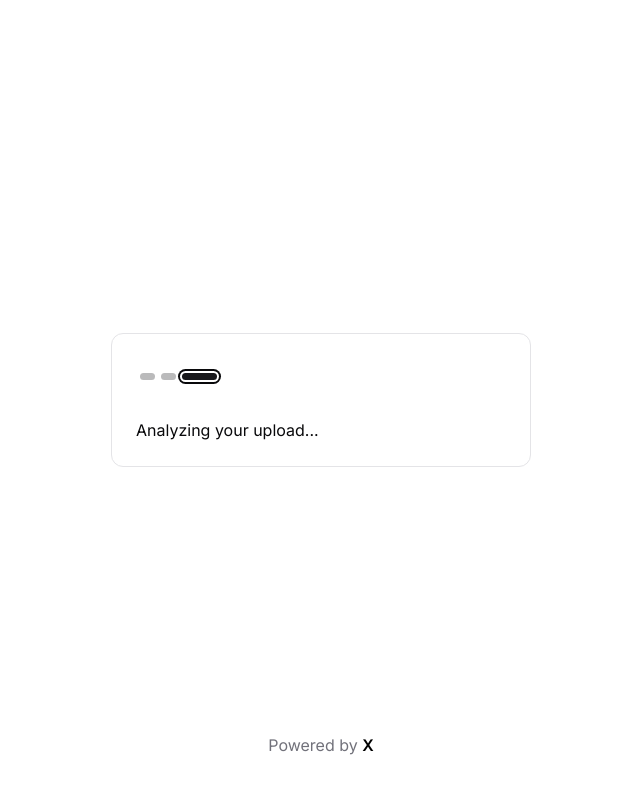
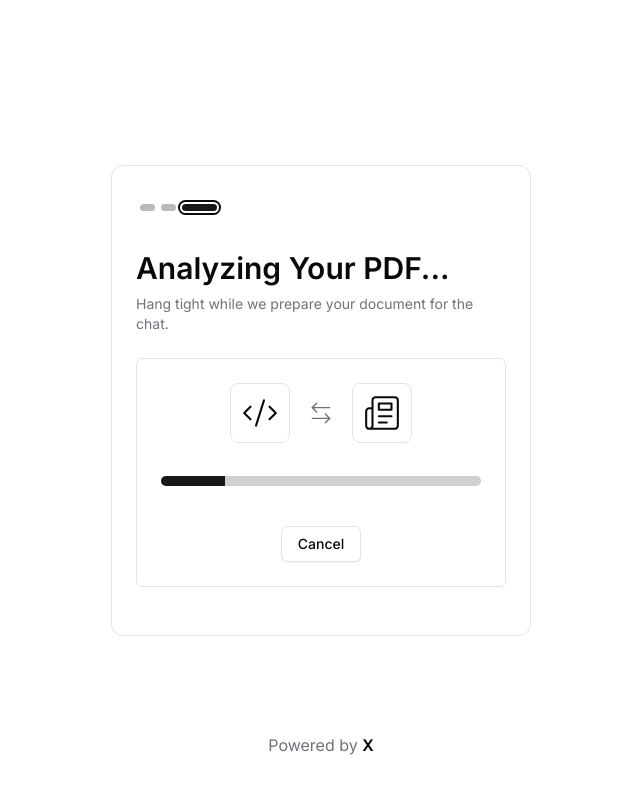
Before and after one commit to artfull-boy/Rag-Project, a Next.js app: page / in a window 1280 px wide. Both pictures are taken after a click on the tab 528 px from the left and 208 px from the top of the page. Shown: the top 794 px of the page, without its empty margins (319-959 px from the left). Built offline with nearby package versions, Linux system fonts and the light colour scheme.

Commit message:
Update page.js

```diff
--- a/src/app/page.js
+++ b/src/app/page.js
@@ -1,19 +1,47 @@
-"use client"
-import { useState } from "react";
+"use client";
+import { useState, useEffect } from "react";
 import { Button } from "@/components/ui/button";
 import { Tabs, TabsContent, TabsList, TabsTrigger } from "@/components/ui/tabs";
 import Image from "next/image";
 import { Input } from "@/components/ui/input";
-import { Trash2, File } from 'lucide-react';
+import { Trash2, File, Code2, Newspaper, ArrowLeftRight } from "lucide-react";
+import { Progress } from "@/components/ui/progress";
+import { useRouter } from "next/navigation";
 
 export default function Home() {
   const [activeTab, setActiveTab] = useState("create");
   const [files, setFiles] = useState([]);
+  const [progress, setProgress] = useState(0);
+  const router = useRouter();
+
+  useEffect(() => {
+    if (activeTab == "analyzing") {
+      const totalTime = 10000;
+      const intervalTime = 1000;
+      const increment = (intervalTime / totalTime) * 100;
+
+      const interval = setInterval(() => {
+        setProgress((prev) => {
+          const newProgress = prev + increment;
+          return newProgress >= 100 ? 100 : newProgress;
+        });
+      }, intervalTime);
+
+      if (progress === 100) {
+        clearInterval(interval)
+        router.push("/success")
+
+      };
+
+      return () => clearInterval(interval);
+    }
+  }, [progress, activeTab]);
 
   const handleFileChange = (event) => {
     const newFiles = Array.from(event.target.files);
-    const filteredFiles = newFiles.filter(newFile =>
-      !files.some(existingFile => existingFile.name === newFile.name)
+    const filteredFiles = newFiles.filter(
+      (newFile) =>
+        !files.some((existingFile) => existingFile.name === newFile.name)
     );
     setFiles((prevFiles) => [...prevFiles, ...filteredFiles]);
   };
@@ -34,7 +62,10 @@ export default function Home() {
         <TabsTrigger value="analyzing"></TabsTrigger>
       </TabsList>
 
-      <TabsContent value="create" className="flex flex-col gap-[24px] relative h-fit">
+      <TabsContent
+        value="create"
+        className="flex flex-col gap-[24px] relative h-fit"
+      >
         <div className="flex flex-col gap-[8px]">
           <p className="font-[600] tracking-[-0.75%] leading-[36px] text-[30px]">
             Create your AI Assistant
@@ -57,13 +88,17 @@ export default function Home() {
         </div>
       </TabsContent>
 
-      <TabsContent value="upload" className="flex flex-col gap-[24px] relative h-fit">
+      <TabsContent
+        value="upload"
+        className="flex flex-col gap-[24px] relative h-fit"
+      >
         <div className="flex flex-col gap-[8px]">
           <p className="font-[600] tracking-[-0.75%] leading-[36px] text-[30px]">
             Upload Your Document
           </p>
           <p className="text-[#71717A] text-[14px] leading-[20px]">
-            Upload a pdf file to train your AI Assistant, enabling it to provide the best assistance and tailored responses to your document.
+            Upload a pdf file to train your AI Assistant, enabling it to provide
+            the best assistance and tailored responses to your document.
           </p>
         </div>
 
@@ -79,13 +114,21 @@ export default function Home() {
           {files.length > 0 && (
             <ul>
               {files.map((file, index) => (
-                <li key={index} className="flex justify-between items-center mb-2 rounded-[6px] border-[1px] border-[#E4E4E7] py-[4px] px-[10px]">
+                <li
+                  key={index}
+                  className="flex justify-between items-center mb-2 rounded-[6px] border-[1px] border-[#E4E4E7] py-[4px] px-[10px]"
+                >
                   <div className="flex gap-[8px] items-center">
-                  <File width={16} height={16} color="#000000"/>
-                  <span className="text-[14px]">{file.name}</span>
+                    <File width={16} height={16} color="#000000" />
+                    <span className="text-[14px]">{file.name}</span>
                   </div>
-                  <Trash2 className="cursor-pointer" width={18} height={18} color="#71717A" onClick={() => handleFileDelete(index)}/>
-
+                  <Trash2
+                    className="cursor-pointer"
+                    width={18}
+                    height={18}
+                    color="#71717A"
+                    onClick={() => handleFileDelete(index)}
+                  />
                 </li>
               ))}
             </ul>
@@ -93,17 +136,66 @@ export default function Home() {
         </div>
 
         <div className="w-full flex justify-between">
-          <Button className="w-fit" variant="outline" onClick={() => setActiveTab("create")}>
+          <Button
+            className="w-fit"
+            variant="outline"
+            onClick={() => setActiveTab("create")}
+          >
             Previous
           </Button>
-          <Button className="w-fit" onClick={() => setActiveTab("upload")}>
+          <Button className="w-fit" onClick={() => setActiveTab("analyzing")}>
             Continue
           </Button>
         </div>
       </TabsContent>
 
-      <TabsContent value="analyzing">
-        <div>Analyzing your upload...</div>
+      <TabsContent
+        value="analyzing"
+        className="flex flex-col gap-[24px] relative h-fit"
+      >
+        <div className="flex flex-col gap-[8px]">
+          <p className="font-[600] tracking-[-0.75%] leading-[36px] text-[30px]">
+            Analyzing Your PDF...
+          </p>
+          <p className="text-[#71717A] text-[14px] leading-[20px]">
+            Hang tight while we prepare your document for the chat.
+          </p>
+        </div>
+        <div className="flex flex-col items-center gap-[40px] border-[1px] border-[#E4E4E7] p-[24px]  rounded-[6px]">
+          <div className="flex flex-col items-center gap-[33px] w-full">
+            <div className="flex gap-[18px] w-full justify-center items-center">
+              <Code2
+                width={60}
+                height={60}
+                strokeWidth={1.3}
+                color="#09090B"
+                className="p-[10px] border-[1.3px] border-[#E4E4E7] rounded-[8px]"
+              />
+              <ArrowLeftRight
+                width={26}
+                height={26}
+                strokeWidth={1.3}
+                color="#71717A"
+              />
+              <Newspaper
+                width={60}
+                height={60}
+                strokeWidth={1.3}
+                color="#09090B"
+                className="p-[10px] border-[1.3px] border-[#E4E4E7] rounded-[8px]"
+              />
+            </div>
+            <Progress value={progress} className="h-[10px]" />
+          </div>
+          <Button
+            className="w-fit"
+            variant="outline"
+            onClick={() => setActiveTab("create")}
+          >
+            Cancel
+          </Button>
+        </div>
+        <div className="w-full flex justify-between"></div>
       </TabsContent>
     </Tabs>
   );
```
